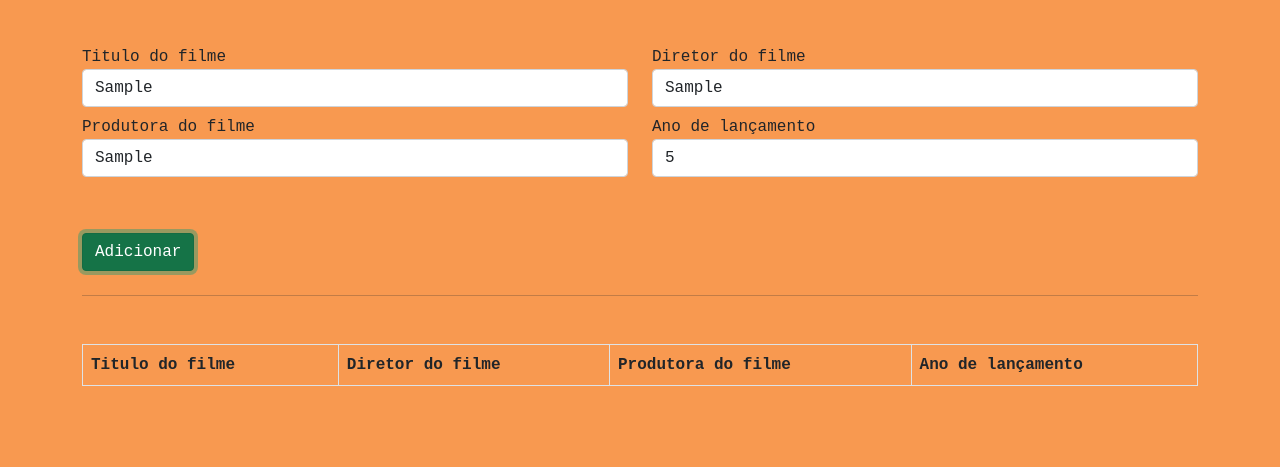
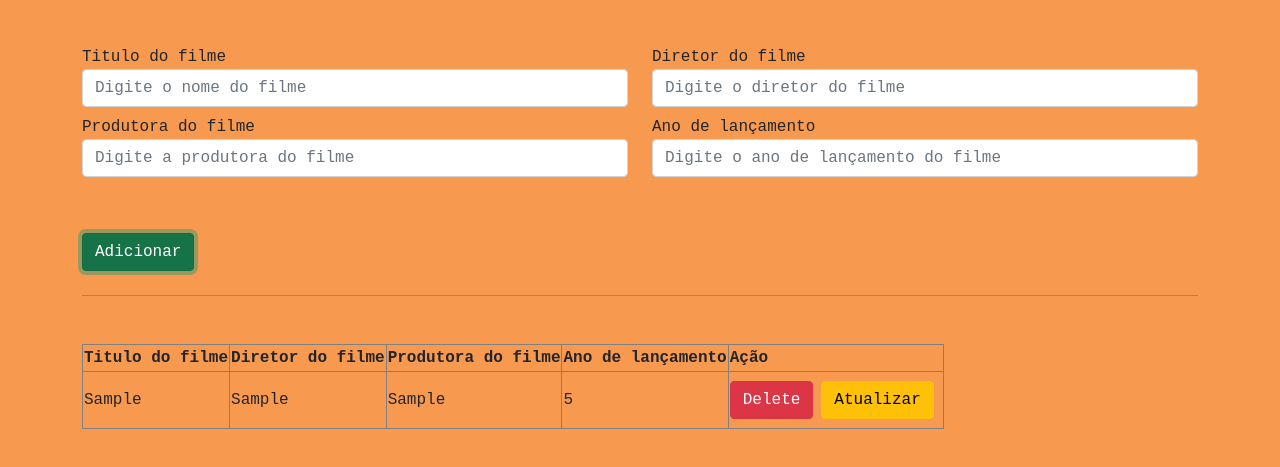
Before and after one commit to DavidGabrielBJorge/SistemaDeLocadora, a plain HTML site: page sistema.html in a window 1280 px wide. Both pictures are taken after typing "Sample", "Sample", "Sample", "5" into the empty fields and a click on the button "Adicionar". Shown: the part 89-556 px from the top of the page. Drawn offline with Linux system fonts and the light colour scheme.

Commit message:
feat: criando o adicionar

```diff
--- a/script/main.js
+++ b/script/main.js
@@ -1,8 +1,8 @@
-function adicionar(){
-    var tituloFilme = document. getElementById("tituloFilme").value;
-    var diretorFilme = document. getElementById("diretorFilme").value;
-    var produtoraFilme = document. getElementById("produtoraFilme").value;
-    var anoFilme = document. getElementById("anoFilme").value;
+function validar(){
+    var tituloFilme = document.getElementById("tituloFilme").value;
+    var diretorFilme = document.getElementById("diretorFilme").value;
+    var produtoraFilme = document.getElementById("produtoraFilme").value;
+    var anoFilme = document.getElementById("anoFilme").value;
 
     if(tituloFilme == ""){
         document.getElementById('warning').innerHTML = 'Deve preencher o titulo do filme';
@@ -27,4 +27,67 @@ function adicionar(){
         document.getElementById('warning').setAttribute("class", "hidden");
     }
 
+    return true;
 }
+
+function mostrarInformacoes(){
+    var filmesLista;
+    if(localStorage.getItem("filmesLista")==null){
+        filmesLista = []
+    }
+    else{
+        filmesLista = JSON.parse(localStorage.getItem("filmesLista"))
+    }
+
+    var espacamento = "";
+
+    filmesLista.forEach(function(element, index){
+        espacamento += "<tr>";
+        espacamento += "<td>" + element.tituloFilme + "</td>";
+        espacamento += "<td>" + element.diretorFilme + "</td>";
+        espacamento += "<td>" + element.produtoraFilme + "</td>";
+        espacamento += "<td>" + element.anoFilme + "</td>";
+        espacamento +=
+        '<td><button onclick="deletar('
+        +index+
+        ')" class="btn btn-danger">Delete</button><button onclick="atualizar('
+        +index+
+        ')" class="btn btn-warning m-2">Atualizar</button></td>'
+        espacamento += "</tr>";
+    });
+    document.querySelector("#crud tbody").innerHTML=espacamento;
+}
+//Ao carregar a página vai mostrar a tabela
+document.onload = mostrarInformacoes();
+
+function adicionar(){
+    if(validar() == true){
+        var tituloFilme = document.getElementById("tituloFilme").value;
+        var diretorFilme = document.getElementById("diretorFilme").value;
+        var produtoraFilme = document.getElementById("produtoraFilme").value;
+        var anoFilme = document.getElementById("anoFilme").value;
+
+        var filmesLista;
+        if(localStorage.getItem("filmesLista")==null){
+            filmesLista = []
+        }
+        else{
+            filmesLista = JSON.parse(localStorage.getItem("filmesLista"))
+        }
+        filmesLista.push({
+            tituloFilme : tituloFilme,
+            diretorFilme : diretorFilme,
+            produtoraFilme : produtoraFilme,
+            anoFilme : anoFilme
+        })
+
+        localStorage.setItem("filmesLista", JSON.stringify(filmesLista));
+
+        mostrarInformacoes();
+
+        document.getElementById("tituloFilme").value = "";
+        document.getElementById("diretorFilme").value = "";
+        document.getElementById("produtoraFilme").value = "";
+        document.getElementById("anoFilme").value = "";
+    }
+}
--- a/sistema.html
+++ b/sistema.html
@@ -21,22 +21,22 @@
 
             <h2 id="warning"></h3>
             <div class="row">
-                <div class="form-group col-md-6 ,b-3">
+                <div class="form-group col-md-6 b-3">
                     <label for="tituloFilme">Titulo do filme</label>
                     <input type="text" name="tituloFilme" class="form-control" id="tituloFilme" placeholder="Digite o nome do filme"/>
                 </div>
 
-                <div class="form-group col-md-6 ,b-3">
+                <div class="form-group col-md-6 b-3">
                     <label for="diretorFilme">Diretor do filme</label>
                     <input type="text" name="diretorFilme" class="form-control" id="diretorFilme" placeholder="Digite o diretor do filme"/>
                     <h2 id="warning"></h3>
                 </div>
-                <div class="form-group col-md-6 ,b-3">
+                <div class="form-group col-md-6 b-3">
                     <label for="produtoraFilme">Produtora do filme</label>
                     <input type="text" name="produtoraFilme" class="form-control" id="produtoraFilme" placeholder="Digite a produtora do filme"/>
                     <h2 id="warning"></h3>
                 </div>
-                <div class="form-group col-md-6 ,b-3">
+                <div class="form-group col-md-6 b-3">
                     <label for="anoFilme">Ano de lançamento</label>
                     <input type="number" name="anoFilme" class="form-control" id="anoFilme" placeholder="Digite o ano de lançamento do filme "/>
                     <h2 id="warning"></h3>
@@ -50,13 +50,14 @@
             <hr>
             <div class="row mt-5">
                 <div class="col-12">
-                    <table class="table table-bordered" id="crud">
+                    <table class="tableCRUD table-bordered" id="crud">
                         <thead>
                             <tr>
                                 <th>Titulo do filme</th>
                                 <th>Diretor do filme</th>
                                 <th>Produtora do filme</th>
                                 <th>Ano de lançamento</th>
+                                <th>Ação</th>
                             </tr>
                         </thead>
                         <tbody></tbody>
```
